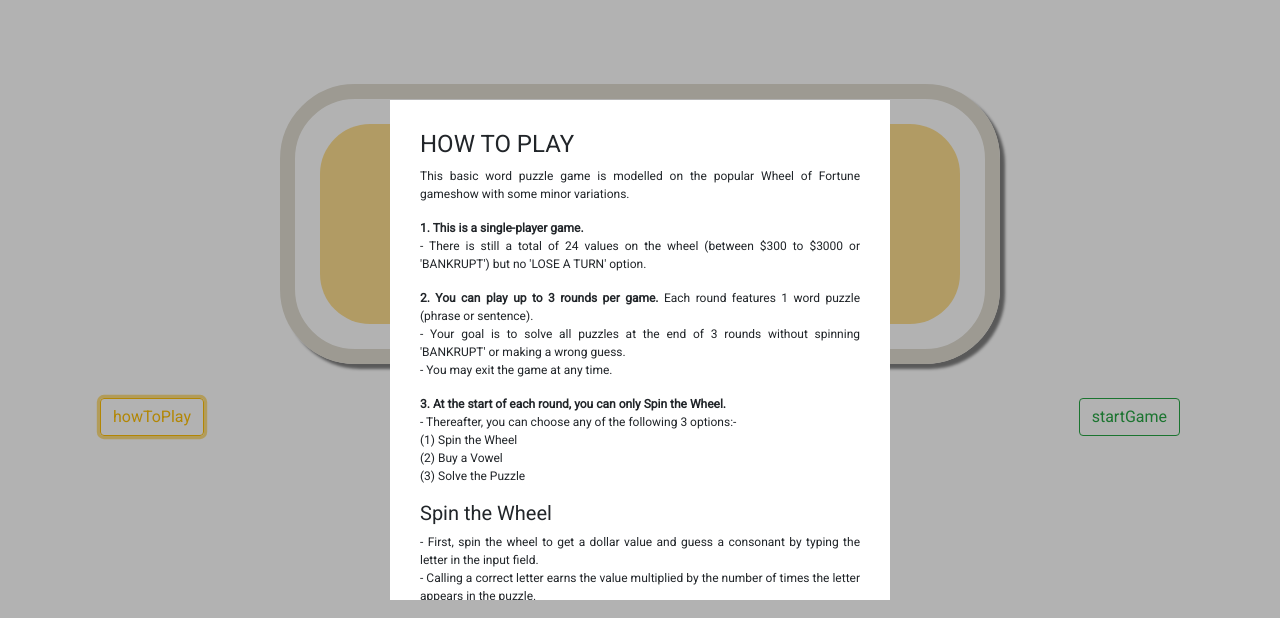
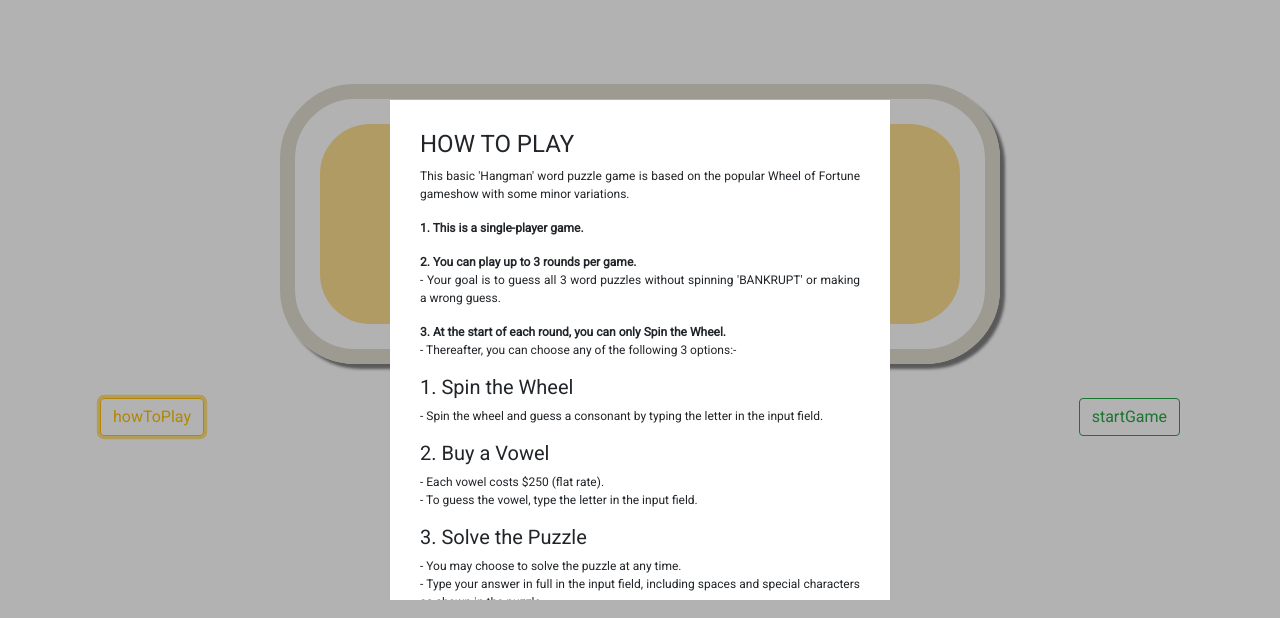
Before and after one commit to junjy/game_wof, a plain HTML site: page index.html in a window 1280 px wide. Both pictures are taken after a click on the button "howToPlay". Drawn offline with nearby package versions, Linux system fonts and the light colour scheme; a web font is replaced by a local one.

Commit message:
Commit #23: Tidy up code

```diff
--- a/index.html
+++ b/index.html
@@ -68,47 +68,38 @@
     <div id='instructions' class='modal-popup'>
         <div class='content'>
             <h4>HOW TO PLAY</h4>
-            <p>This basic word puzzle game is modelled on the popular Wheel of Fortune gameshow with some minor variations.</p>
+            <p>This basic 'Hangman' word puzzle game is based on the popular Wheel of Fortune gameshow with some minor variations. </p>
 
             <p><b>1. This is a single-player game.</b><br \>
-            - There is still a total of 24 values on the wheel (between $300 to $3000 or 'BANKRUPT') but no 'LOSE A TURN' option.</p>
 
-            <p><b>2. You can play up to 3 rounds per game.</b> Each round features 1 word puzzle (phrase or sentence).<br \>
-            - Your goal is to solve all puzzles at the end of 3 rounds without spinning 'BANKRUPT' or making a wrong guess.<br \>
-            - You may exit the game at any time.</p>
+            <p><b>2. You can play up to 3 rounds per game.</b><br \>
+            - Your goal is to guess all 3 word puzzles without spinning 'BANKRUPT' or making a wrong guess.<br \>
 
             <p><b>3. At the start of each round, you can only Spin the Wheel.</b><br \>
             - Thereafter, you can choose any of the following 3 options:-<br \>
-            (1) Spin the Wheel<br \>
-            (2) Buy a Vowel<br \>
-            (3) Solve the Puzzle</p>
 
-            <p><h5>Spin the Wheel</h5>
-            - First, spin the wheel to get a dollar value and guess a consonant by typing the letter in the input field.<br \>
-            - Calling a correct letter earns the value multiplied by the number of times the letter appears in the puzzle.</p>
+            <p><h5>1. Spin the Wheel</h5>
+            - Spin the wheel and guess a consonant by typing the letter in the input field.<br \>
 
-            <p><h5>Buy a Vowel</h5>
-            - Before buying a vowel, you must ensure a minimum of $250 in earnings.<br \>
-            - Each vowel costs $250, regardless of the number of times it appears in the puzzle.<br \>
+            <p><h5>2. Buy a Vowel</h5>
+            - Each vowel costs $250 (flat rate).<br \>
             - To guess the vowel, type the letter in the input field.</p>
 
-            <p><h5>Solve the Puzzle</h5>
-            - You may choose to solve the puzzle at any time without waiting to guess all the letters.<br \>
-            - Type your answer in full in the input field, including any spaces, dashes (-), dots (.), apostrophes (') and other special characters as displayed in the puzzle.</p>
+            <p><h5>3. Solve the Puzzle</h5>
+            - You may choose to solve the puzzle at any time.<br \>
+            - Type your answer in full in the input field, including spaces and special characters as shown in the puzzle.</p>
 
-            <p><b>4. Your earnings in that round will be reset to $0 and you will exit the game if any of the following scenarios occur:-</b><br \>
-            - Spin the Wheel: If flipper falls on 'BANKRUPT' or guessed consonant is incorrect.<br \>
-            - Buy a Vowel: If you have insufficient money to buy a vowel in that round or guessed vowel is incorrect.<br \>
-            - Solve the Puzzle: If or your answer is incorrect or you did not type the answer in full including any special characters (see above).</p>
-
-            <p>Your earnings for the previous successful rounds will not be affected.</p>
+            <p><b>4. You will lose the round/game if any of the following occur:-</b><br \>
+            - If you spin 'BANKRUPT' or guess an incorrect consonant.<br \>
+            - If you have insufficient money to buy a vowel or guess an incorrect vowel.<br \>
+            - If your guess answer is incorrect.</p>
 
             <p><h5>5. UP THE STAKES!</h5>
             Challenge yourself by turning on the timed puzzle feature:-<br \>
             - Guess a Consonant: 5 sec<br \>
             - Buy a Vowel: 5 sec<br \>
             - Solve the Puzzle: 10 sec<br \>
-            - Choose each of your next steps (Spin Wheel/Buy a Vowel/Solve the Puzzle): 10 sec.</p>
+            </p>
 
             <p>Have fun!</p>
             <br \>
@@ -132,10 +123,7 @@
     <script src="https://cdn.jsdelivr.net/npm/popper.js@1.16.1/dist/umd/popper.min.js" integrity="sha384-9/reFTGAW83EW2RDu2S0VKaIzap3H66lZH81PoYlFhbGU+6BZp6G7niu735Sk7lN" crossorigin="anonymous"></script>
     <script src="https://stackpath.bootstrapcdn.com/bootstrap/4.5.2/js/bootstrap.min.js" integrity="sha384-B4gt1jrGC7Jh4AgTPSdUtOBvfO8shuf57BaghqFfPlYxofvL8/KUEfYiJOMMV+rV" crossorigin="anonymous"></script>
     <script src="script/main.js"></script>
-    <!-- <script src="script/main5.js"></script> -->
     <script src="script/puzzles.js"></script>
-    <!-- <script src="script/test_input.js"></script> -->
-    <!-- <script src="script/test_puzzle.js"></script> -->
 
     <!---Link for wheel-->
     <script src="https://d3js.org/d3.v3.min.js" charset="utf-8"></script>
```
Also changed, not shown: 1 other file.
